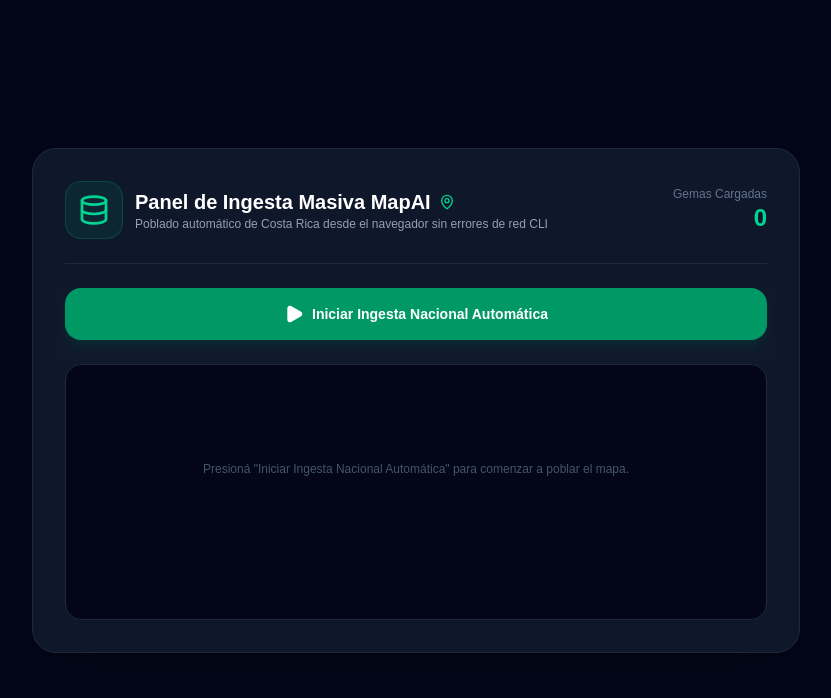
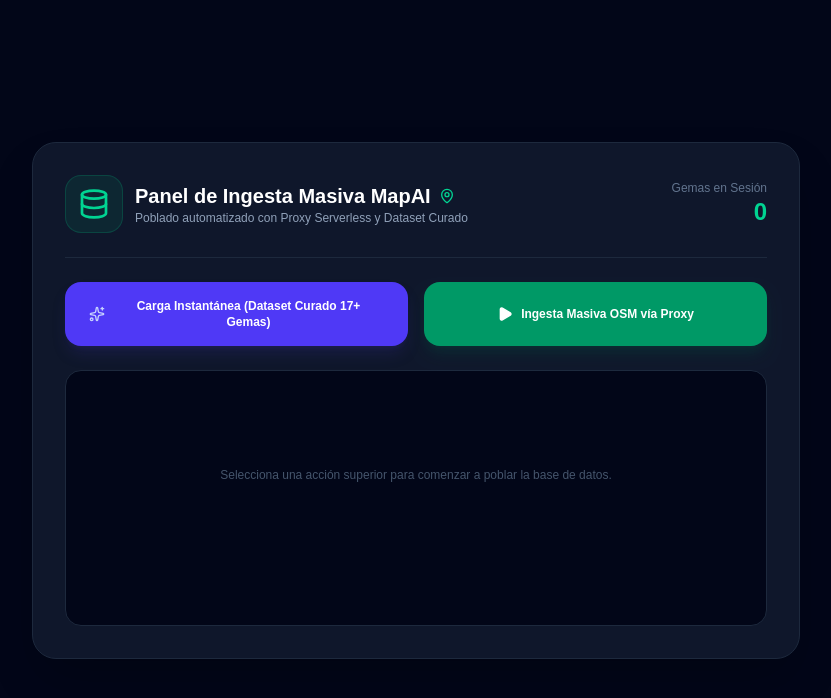
Before and after one commit to festeban93-stack/mi-app-turismo, a Next.js app: page /admin/ingest in a window 1280 px wide. Shown: the top 698 px of the page, without its empty margins (224-1055 px from the left). Built offline with nearby package versions, Linux system fonts and the light colour scheme.

Commit message:
feat: implementar proxy serverless /api/admin/fetch-osm y boton de carga instantanea nacional para resolver bloqueo CORS

```diff
--- a/src/app/admin/ingest/page.tsx
+++ b/src/app/admin/ingest/page.tsx
@@ -1,7 +1,7 @@
 'use client';
 
 import React, { useState } from 'react';
-import { Database, Play, CheckCircle2, AlertCircle, Loader2, MapPin } from 'lucide-react';
+import { Database, Play, Sparkles, Loader2, MapPin, CheckCircle2 } from 'lucide-react';
 
 const REGIONS = [
   { name: 'Sarchí, Bajos del Toro & Poás', bbox: [10.05, -84.40, 10.25, -84.20] },
@@ -13,6 +13,26 @@
   { name: 'Caribe (Cahuita, Puerto Viejo, Tortuguero)', bbox: [9.60, -83.10, 10.60, -82.50] }
 ];
 
+const CURATED_NATIONAL_SPOTS = [
+  { title: 'Mirador & Café Cadaia Sarchí', description: 'Vista panorámica al Valle Central, café de origen local y repostería artesanal.', category: 'gastronomia', latitude: 10.0934, longitude: -84.3512, address_text: 'Sarchí Norte, Alajuela', opening_hours: '08:00 - 18:00', entry_fee: 'Consumo local' },
+  { title: 'Catarata Del Toro', description: 'Impresionante caída de agua de 90 metros dentro de un antiguo cráter volcánico.', category: 'naturaleza', latitude: 10.2036, longitude: -84.2925, address_text: 'Bajos del Toro, Sarchí', opening_hours: '07:00 - 17:00', entry_fee: '₡5,000 / $14 USD' },
+  { title: 'Blue Falls of Costa Rica', description: 'Pozas y cataratas de color azul celeste cristalino rodeadas de bosque nuboso.', category: 'naturaleza', latitude: 10.2081, longitude: -84.2967, address_text: 'Bajos del Toro, Sarchí', opening_hours: '07:00 - 16:00', entry_fee: '₡8,000 / $18 USD' },
+  { title: 'Café & Mirador Roca Quemada', description: 'Punto panorámico hacia las montañas de Valverde Vega con café chorreado.', category: 'gastronomia', latitude: 10.1089, longitude: -84.3411, address_text: 'Sarchí Sur, Alajuela', opening_hours: '09:00 - 19:00', entry_fee: 'Consumo promedio ₡4,000' },
+  { title: 'Parque Nacional Volcán Poás', description: 'Uno de los cráteres volcánicos activos más grandes del mundo.', category: 'naturaleza', latitude: 10.1982, longitude: -84.2307, address_text: 'Poás, Alajuela', opening_hours: '08:00 - 15:30', entry_fee: '₡1,500' },
+  { title: 'Catarata Río Celeste', description: 'Famosa catarata de aguas turquesa en el Parque Nacional Volcán Tenorio.', category: 'naturaleza', latitude: 10.7021, longitude: -85.0152, address_text: 'Guatuso, Alajuela', opening_hours: '08:00 - 14:00', entry_fee: '₡800' },
+  { title: 'La Fortuna Waterfall', description: 'Espectacular catarata con poza natural para nadar en medio de la selva tropical.', category: 'aventura', latitude: 10.4442, longitude: -84.6675, address_text: 'La Fortuna, Alajuela', opening_hours: '07:30 - 16:00', entry_fee: '₡9,000' },
+  { title: 'Playa Conchal', description: 'Icónica playa de aguas cristalinas compuesta por diminutas conchas trituradas.', category: 'naturaleza', latitude: 10.3981, longitude: -85.8169, address_text: 'Santa Cruz, Guanacaste', opening_hours: 'Acceso Libre', entry_fee: 'Gratis' },
+  { title: 'Playa Tamarindo', description: 'Playa meca del surf, atardeceres espectaculares y oferta gastronómica variada.', category: 'aventura', latitude: 10.2993, longitude: -85.8402, address_text: 'Tamarindo, Guanacaste', opening_hours: '24 Horas', entry_fee: 'Gratis' },
+  { title: 'Parque Nacional Rincón de la Vieja', description: 'Senderos con pailas de barro hirviendo, fumarolas y cataratas.', category: 'naturaleza', latitude: 10.7821, longitude: -85.3421, address_text: 'Liberia, Guanacaste', opening_hours: '08:00 - 15:00', entry_fee: '₡1,000' },
+  { title: 'Parque Nacional Manuel Antonio', description: 'Biodiversidad exuberante, monos carablanca, perezosos y playas de agua turquesa.', category: 'naturaleza', latitude: 9.3892, longitude: -84.1415, address_text: 'Quepos, Puntarenas', opening_hours: '07:00 - 15:00', entry_fee: '₡1,800' },
+  { title: 'Café & Mirador Monteverde', description: 'Cafetería de altura en el bosque nuboso con cata de café y vistas a la montaña.', category: 'gastronomia', latitude: 10.3160, longitude: -84.8255, address_text: 'Monteverde, Puntarenas', opening_hours: '07:00 - 18:00', entry_fee: 'Consumo local' },
+  { title: 'Peñón de Guacalillo', description: 'Acantilado panorámico con vista al Océano Pacífico y atardeceres memorables.', category: 'naturaleza', latitude: 9.8321, longitude: -84.6521, address_text: 'Garabito, Puntarenas', opening_hours: 'Acceso libre', entry_fee: 'Gratis' },
+  { title: 'Catarata Nauyaca', description: 'Imponentes cataratas de dos niveles en medio del cañón de la montaña.', category: 'aventura', latitude: 9.2721, longitude: -83.8242, address_text: 'Pérez Zeledón, San José', opening_hours: '07:00 - 15:00', entry_fee: '₡6,000' },
+  { title: 'Ruinas de Ujarrás', description: 'Sitio histórico con la estructura colonial más antigua conservada en Costa Rica.', category: 'cultura', latitude: 9.8251, longitude: -83.8322, address_text: 'Paraíso, Cartago', opening_hours: '08:00 - 16:30', entry_fee: 'Gratis' },
+  { title: 'Mirador Orosi', description: 'Parque recreativo con vista panorámica hacia el hermoso Valle de Orosi.', category: 'naturaleza', latitude: 9.7921, longitude: -83.8521, address_text: 'Orosi, Cartago', opening_hours: '08:00 - 16:00', entry_fee: 'Gratis' },
+  { title: 'Parque Nacional Cahuita', description: 'Sendero costero bordeado de arrecifes de coral, playas blancas y fauna silvestre.', category: 'naturaleza', latitude: 9.7381, longitude: -82.8421, address_text: 'Talamanca, Limón', opening_hours: '08:00 - 16:00', entry_fee: 'Donación voluntaria' }
+];
+
 export default function AdminIngestPage() {
   const [running, setRunning] = useState(false);
   const [logs, setLogs] = useState<string[]>([]);
@@ -22,87 +42,74 @@
     setLogs(prev => [msg, ...prev]);
   };
 
-  const startBrowserIngestion = async () => {
+  const runCuratedSeed = async () => {
+    setRunning(true);
+    addLog('🚀 Iniciando Carga Instantánea del Dataset Curado Nacional...');
+
+    try {
+      const res = await fetch('/api/admin/bulk-spots', {
+        method: 'POST',
+        headers: { 'Content-Type': 'application/json' },
+        body: JSON.stringify({ spots: CURATED_NATIONAL_SPOTS })
+      });
+
+      const data = await res.json();
+
+      if (res.ok) {
+        setTotalCount(prev => prev + CURATED_NATIONAL_SPOTS.length);
+        addLog(`✅ ¡Éxito! Se inyectaron ${CURATED_NATIONAL_SPOTS.length} gemas verificadas en la base de datos.`);
+      } else {
+        addLog(`⚠️ Error inyectando dataset: ${data.error}`);
+      }
+    } catch (e: any) {
+      addLog(`❌ Error en carga instantánea: ${e.message}`);
+    }
+
+    setRunning(false);
+  };
+
+  const startProxyIngestion = async () => {
     setRunning(true);
     setLogs([]);
-    setTotalCount(0);
 
-    addLog('🚀 Iniciando Ingesta Masiva desde el Navegador...');
+    addLog('🚀 Iniciando Ingesta por Proxy Serverless (CORS Free)...');
 
     for (const region of REGIONS) {
-      addLog(`📍 Consultando ${region.name}...`);
-      const [minLat, minLon, maxLat, maxLon] = region.bbox;
-
-      const overpassQuery = `[out:json][timeout:25];(node["tourism"="viewpoint"](${minLat},${minLon},${maxLat},${maxLon});node["waterway"="waterfall"](${minLat},${minLon},${maxLat},${maxLon});node["amenity"="cafe"](${minLat},${minLon},${maxLat},${maxLon});node["tourism"="attraction"](${minLat},${minLon},${maxLat},${maxLon});node["leisure"="park"](${minLat},${minLon},${maxLat},${maxLon}););out body 100;`;
-
-      const url = `https://overpass-api.de/api/interpreter?data=${encodeURIComponent(overpassQuery)}`;
+      addLog(`📍 Consultando ${region.name} a través del Proxy Serverless...`);
 
       try {
-        const response = await fetch(url);
-        if (!response.ok) throw new Error(`HTTP Error ${response.status}`);
-
-        const data = await response.json();
-        const elements = data.elements || [];
-
-        addLog(`   📦 Encontrados ${elements.length} nodos en ${region.name}. Formateando...`);
-
-        const spotsToInsert = elements
-          .filter((el: any) => el.tags && el.tags.name && el.lat && el.lon)
-          .map((el: any) => {
-            let category = 'naturaleza';
-            const nameLower = (el.tags.name || '').toLowerCase();
-            const amenity = (el.tags.amenity || '').toLowerCase();
-            const tourism = (el.tags.tourism || '').toLowerCase();
-
-            if (amenity === 'cafe' || amenity === 'restaurant' || nameLower.includes('café') || nameLower.includes('soda')) {
-              category = 'gastronomia';
-            } else if (tourism === 'attraction' || tourism === 'museum' || el.tags.historic) {
-              category = 'cultura';
-            } else if (nameLower.includes('canopy') || nameLower.includes('rafting') || nameLower.includes('surf') || nameLower.includes('tour')) {
-              category = 'aventura';
-            }
-
-            const addressText = el.tags['addr:city'] || el.tags['addr:province'] || region.name.split('(')[0].trim();
-
-            return {
-              title: el.tags.name,
-              description: el.tags.description || `Punto turístico verificado en ${addressText}, Costa Rica.`,
-              category,
-              latitude: el.lat,
-              longitude: el.lon,
-              address_text: addressText,
-              opening_hours: el.tags.opening_hours || '08:00 - 17:00',
-              entry_fee: 'Acceso público / Consumo local'
-            };
+        const res = await fetch('/api/admin/fetch-osm', {
+          method: 'POST',
+          headers: { 'Content-Type': 'application/json' },
+          body: JSON.stringify({ bbox: region.bbox, regionName: region.name })
         });
 
-        if (spotsToInsert.length > 0) {
-          addLog(`   💾 Enviando ${spotsToInsert.length} gemas a Supabase...`);
+        const data = await res.json();
+
+        if (res.ok && data.spots && data.spots.length > 0) {
+          addLog(`   📦 Recuperadas ${data.spots.length} gemas de ${region.name}. Insertando en Supabase...`);
 
           const bulkRes = await fetch('/api/admin/bulk-spots', {
             method: 'POST',
             headers: { 'Content-Type': 'application/json' },
-            body: JSON.stringify({ spots: spotsToInsert })
+            body: JSON.stringify({ spots: data.spots })
           });
 
-          const bulkData = await bulkRes.json();
-
           if (bulkRes.ok) {
-            setTotalCount(prev => prev + spotsToInsert.length);
-            addLog(`   ✅ Guardadas ${spotsToInsert.length} gemas de ${region.name} correctamente.`);
+            setTotalCount(prev => prev + data.spots.length);
+            addLog(`   ✅ Guardadas ${data.spots.length} gemas de ${region.name} en Supabase.`);
+          }
         } else {
-            addLog(`   ⚠️ Error al guardar en Supabase: ${bulkData.error}`);
-          }
+          addLog(`   ⚠️ No se encontraron nuevos nodos o la API externa estuvo saturada.`);
         }
       } catch (err: any) {
         addLog(`   ❌ Error en ${region.name}: ${err.message || err}`);
       }
 
-      // Pausa de 2 segundos para no saturar la API
-      await new Promise(r => setTimeout(r, 2000));
+      await new Promise(r => setTimeout(r, 1500));
     }
 
-    addLog('🎉 ¡PROCESO COMPLETADO EXITOSAMENTE!');
+    addLog('🎉 PROCESO FINALIZADO');
     setRunning(false);
   };
 
@@ -121,42 +128,48 @@
                 <span>Panel de Ingesta Masiva MapAI</span>
                 <MapPin className="w-4 h-4 text-emerald-400" />
               </h1>
-              <p className="text-xs text-slate-400">Poblado automático de Costa Rica desde el navegador sin errores de red CLI</p>
+              <p className="text-xs text-slate-400">Poblado automatizado con Proxy Serverless y Dataset Curado</p>
             </div>
           </div>
 
           <div className="text-right">
-            <span className="text-xs text-slate-500 block font-mono">Gemas Cargadas</span>
+            <span className="text-xs text-slate-500 block font-mono">Gemas en Sesión</span>
             <span className="text-2xl font-black text-emerald-400 font-mono">{totalCount}</span>
           </div>
         </div>
 
-        {/* Botón de Iniciar */}
+        {/* Acciones */}
+        <div className="grid grid-cols-1 sm:grid-cols-2 gap-4">
           <button
-          onClick={startBrowserIngestion}
+            onClick={runCuratedSeed}
             disabled={running}
-          className="w-full py-4 px-6 rounded-2xl bg-emerald-600 hover:bg-emerald-500 text-white font-extrabold text-sm shadow-lg shadow-emerald-900/30 transition-all flex items-center justify-center gap-2 disabled:opacity-50"
+            className="py-4 px-6 rounded-2xl bg-indigo-600 hover:bg-indigo-500 text-white font-extrabold text-xs shadow-lg shadow-indigo-900/30 transition-all flex items-center justify-center gap-2 disabled:opacity-50"
+          >
+            <Sparkles className="w-4 h-4 text-indigo-200" />
+            <span>Carga Instantánea (Dataset Curado 17+ Gemas)</span>
+          </button>
+
+          <button
+            onClick={startProxyIngestion}
+            disabled={running}
+            className="py-4 px-6 rounded-2xl bg-emerald-600 hover:bg-emerald-500 text-white font-extrabold text-xs shadow-lg shadow-emerald-900/30 transition-all flex items-center justify-center gap-2 disabled:opacity-50"
           >
             {running ? (
-            <>
-              <Loader2 className="w-5 h-5 animate-spin text-white" />
-              <span>Procesando Regiones de Costa Rica...</span>
-            </>
+              <Loader2 className="w-4 h-4 animate-spin text-white" />
             ) : (
-            <>
-              <Play className="w-5 h-5 fill-current" />
-              <span>Iniciar Ingesta Nacional Automática</span>
-            </>
+              <Play className="w-4 h-4 fill-current" />
             )}
+            <span>Ingesta Masiva OSM vía Proxy</span>
           </button>
+        </div>
 
         {/* Consola de Progreso en Vivo */}
         <div className="bg-slate-950 border border-slate-800 rounded-2xl p-4 h-64 overflow-y-auto font-mono text-xs space-y-1.5 custom-scrollbar">
           {logs.length === 0 ? (
-            <p className="text-slate-600 text-center py-20">Presioná "Iniciar Ingesta Nacional Automática" para comenzar a poblar el mapa.</p>
+            <p className="text-slate-600 text-center py-20">Selecciona una acción superior para comenzar a poblar la base de datos.</p>
           ) : (
             logs.map((log, index) => (
-              <p key={index} className={log.includes('✅') ? 'text-emerald-400 font-bold' : log.includes('❌') ? 'text-rose-400 font-bold' : log.includes('📍') ? 'text-amber-300 font-bold' : 'text-slate-300'}>
+              <p key={index} className={log.includes('✅') ? 'text-emerald-400 font-bold' : log.includes('⚠️') ? 'text-amber-400' : log.includes('📍') ? 'text-sky-300 font-bold' : 'text-slate-300'}>
                 {log}
               </p>
             ))
```
Also changed, not shown: src/app/api/admin/fetch-osm/route.ts (added, +75 -0 lines). Lines whose indentation alone changed are shown as unchanged.
